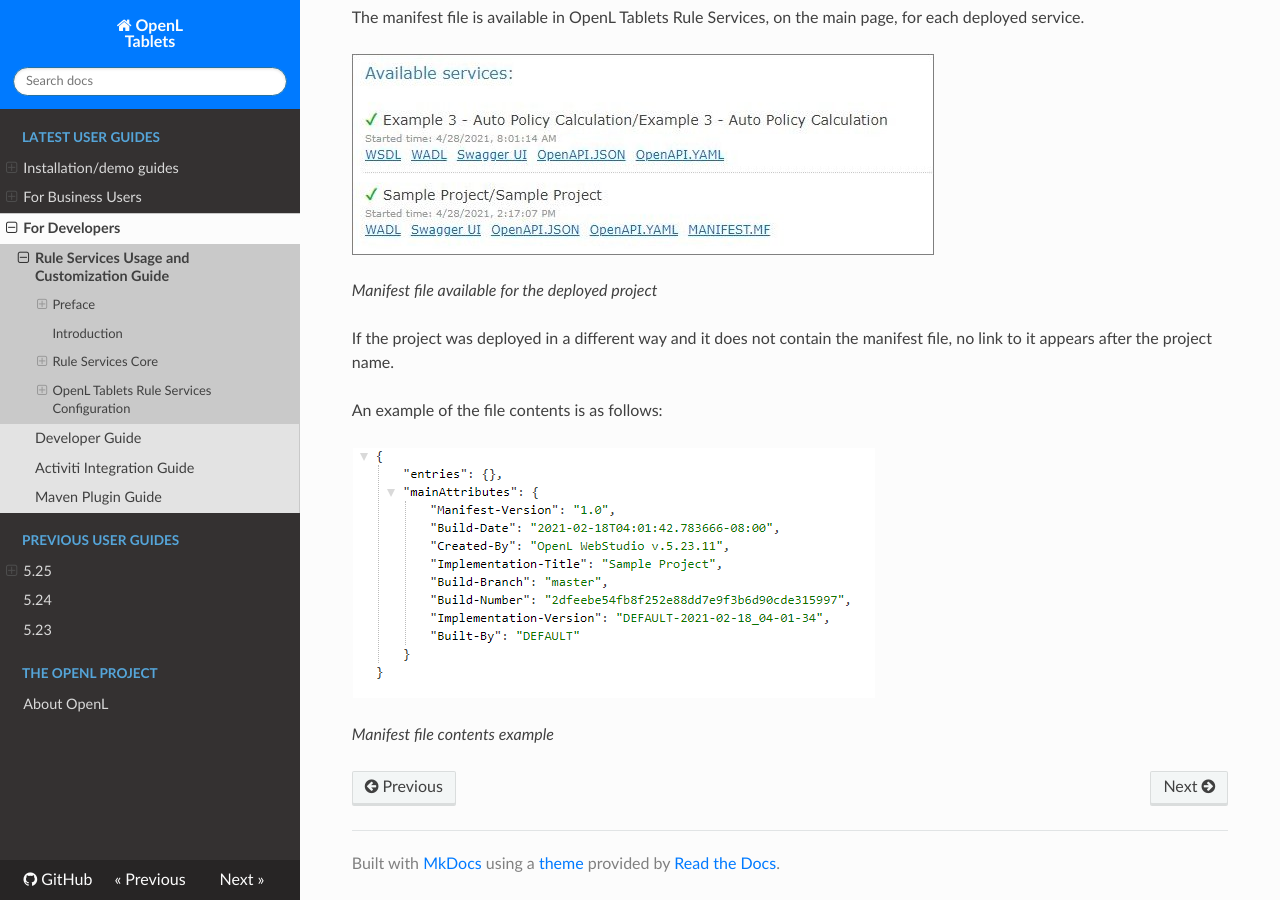
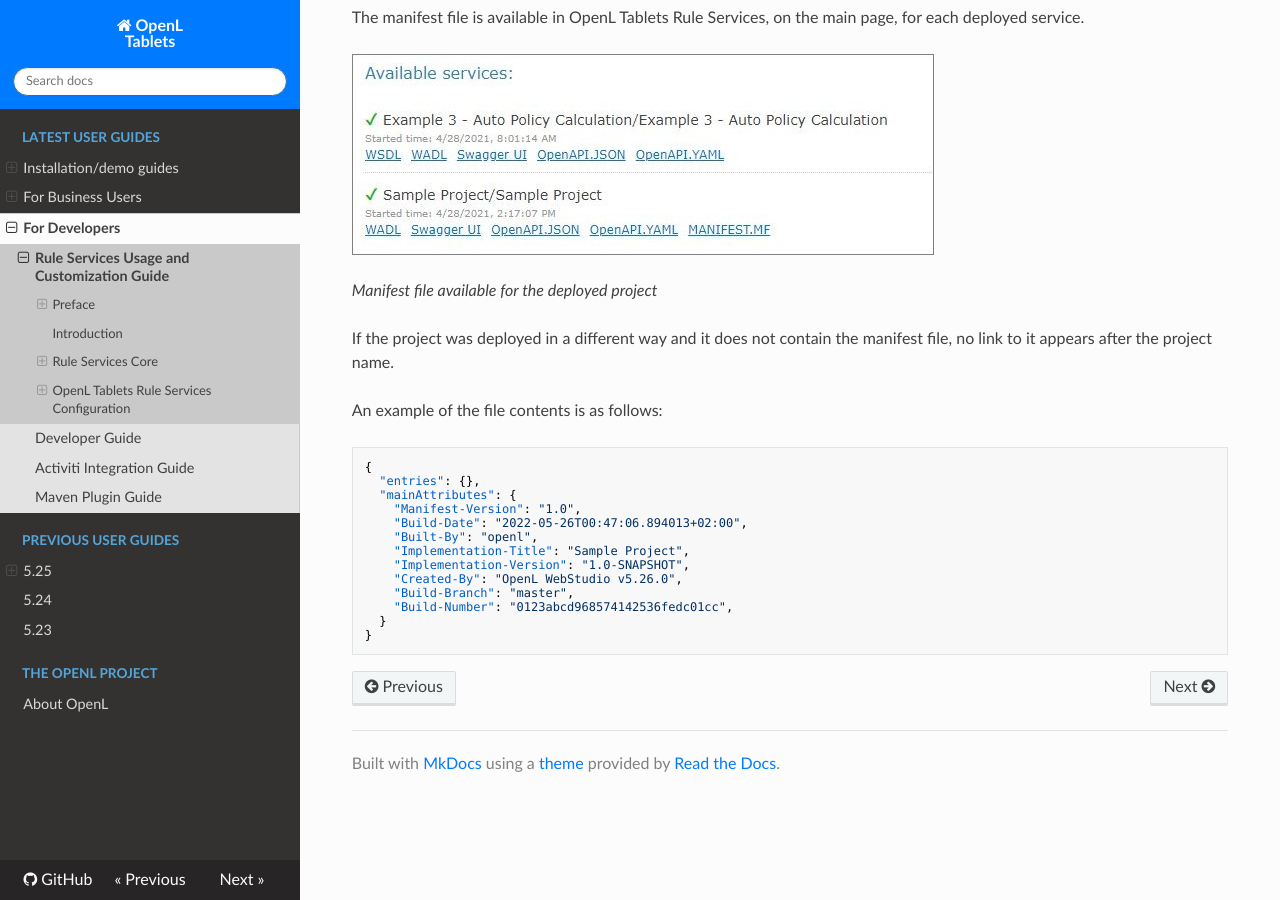
Before and after one commit to agradus/OpenLdocs, an MkDocs documentation site: the page built from docs/documentation/guides/rule_services_usage_and_customization_guide.md, in a window 1280 px wide and 900 px high, scrolled down 56819 px. Built offline with MkDocs 1.6.1, drawn with Linux system fonts in a browser that asks for light colours; nearby versions of some CDN libraries.

Commit message:
Replace the image with the real JSON example

````diff
--- a/docs/documentation/guides/rule_services_usage_and_customization_guide.md
+++ b/docs/documentation/guides/rule_services_usage_and_customization_guide.md
@@ -2094,6 +2094,18 @@
 
 An example of the file contents is as follows:
 
-![Text, letter Description automatically generated](ruleservices_guide_images/8b85539e71fe2a539aa9c1a7aebf2a06.png)
-
-*Manifest file contents example*
+```json
+{
+  "entries": {},
+  "mainAttributes": {
+    "Manifest-Version": "1.0",
+    "Build-Date": "2022-05-26T00:47:06.894013+02:00",
+    "Built-By": "openl",
+    "Implementation-Title": "Sample Project",
+    "Implementation-Version": "1.0-SNAPSHOT",
+    "Created-By": "OpenL WebStudio v5.26.0",
+    "Build-Branch": "master",
+    "Build-Number": "0123abcd968574142536fedc01cc",
+  }
+}
+```
````
